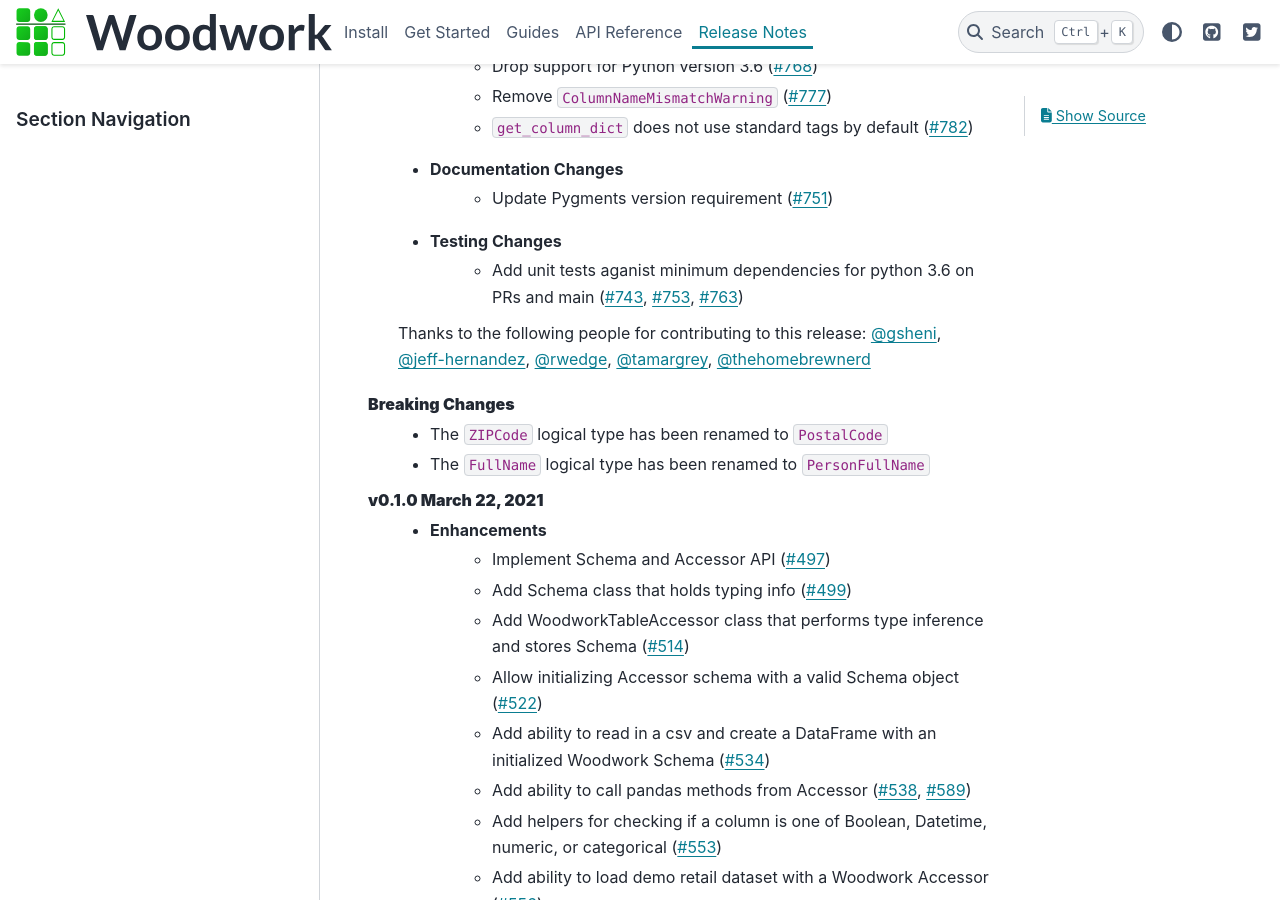
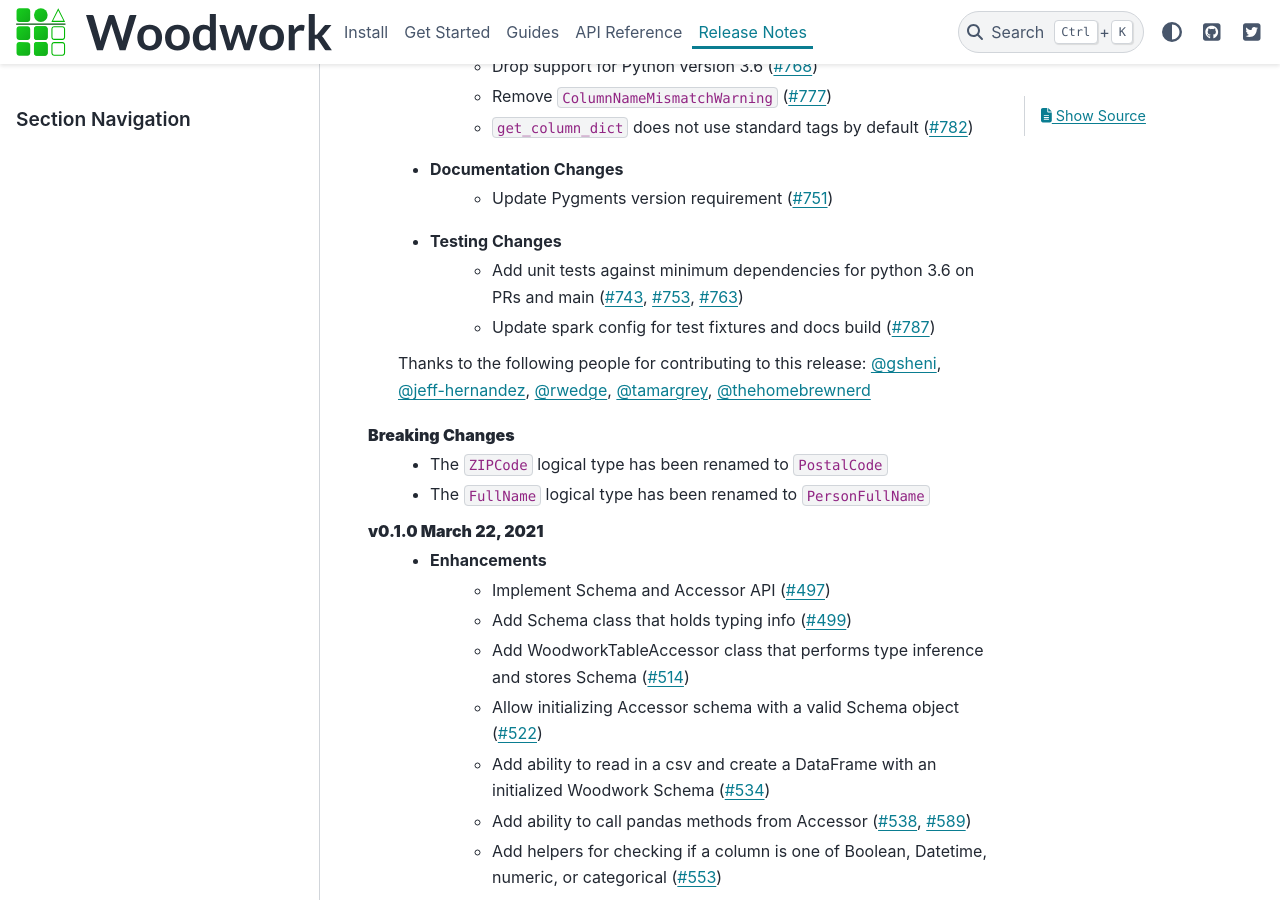
Before and after one commit to alteryx/woodwork, a Sphinx documentation site: the page built from docs/source/release_notes.rst, in a window 1280 px wide and 900 px high, scrolled down 658 px. Built offline with Sphinx 7.4.7 and the PyData theme 0.15.4, drawn with Linux system fonts in a browser that asks for light colours; comment, search, counter and statistics services are not loaded.

Commit message:
update release notes

```diff
--- a/docs/source/release_notes.rst
+++ b/docs/source/release_notes.rst
@@ -22,7 +22,8 @@ Release Notes
     * Documentation Changes
         * Update Pygments version requirement (:pr:`751`)
     * Testing Changes
-        * Add unit tests aganist minimum dependencies for python 3.6 on PRs and main (:pr:`743`, :pr:`753`, :pr:`763`)
+        * Add unit tests against minimum dependencies for python 3.6 on PRs and main (:pr:`743`, :pr:`753`, :pr:`763`)
+        * Update spark config for test fixtures and docs build (:pr:`787`)
 
     Thanks to the following people for contributing to this release:
     :user:`gsheni`, :user:`jeff-hernandez`, :user:`rwedge`, :user:`tamargrey`, :user:`thehomebrewnerd`
```
